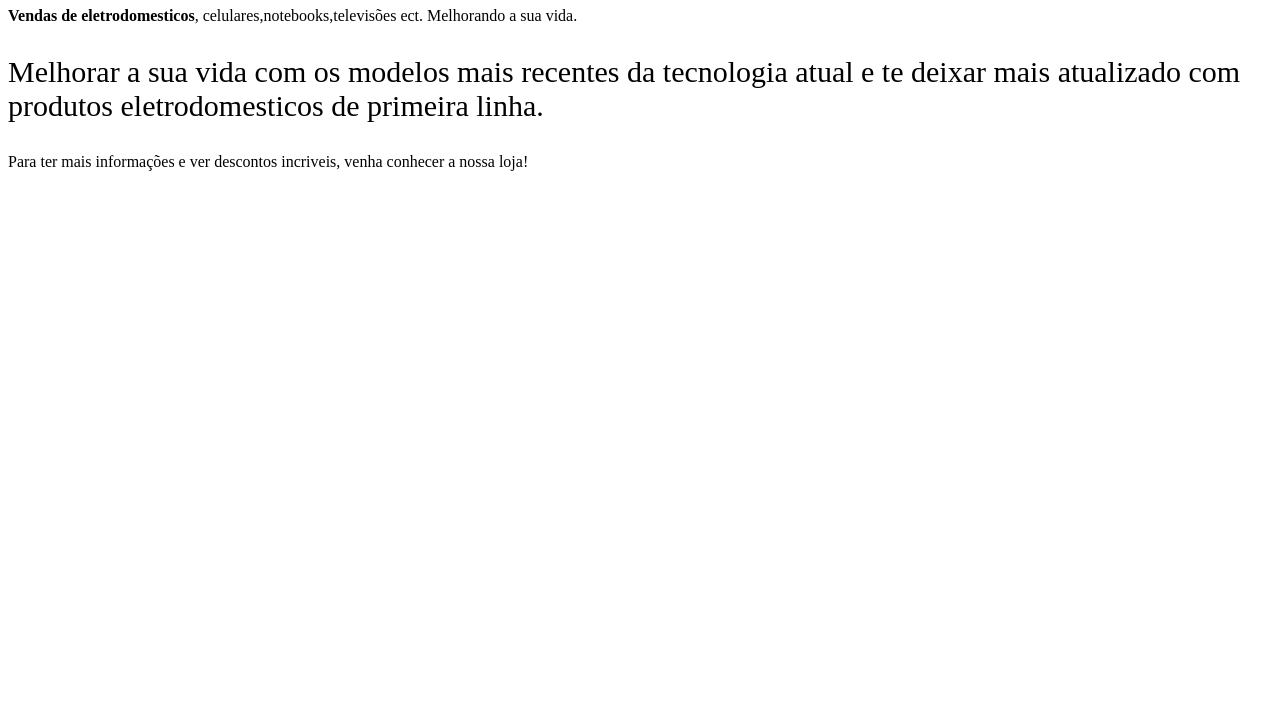
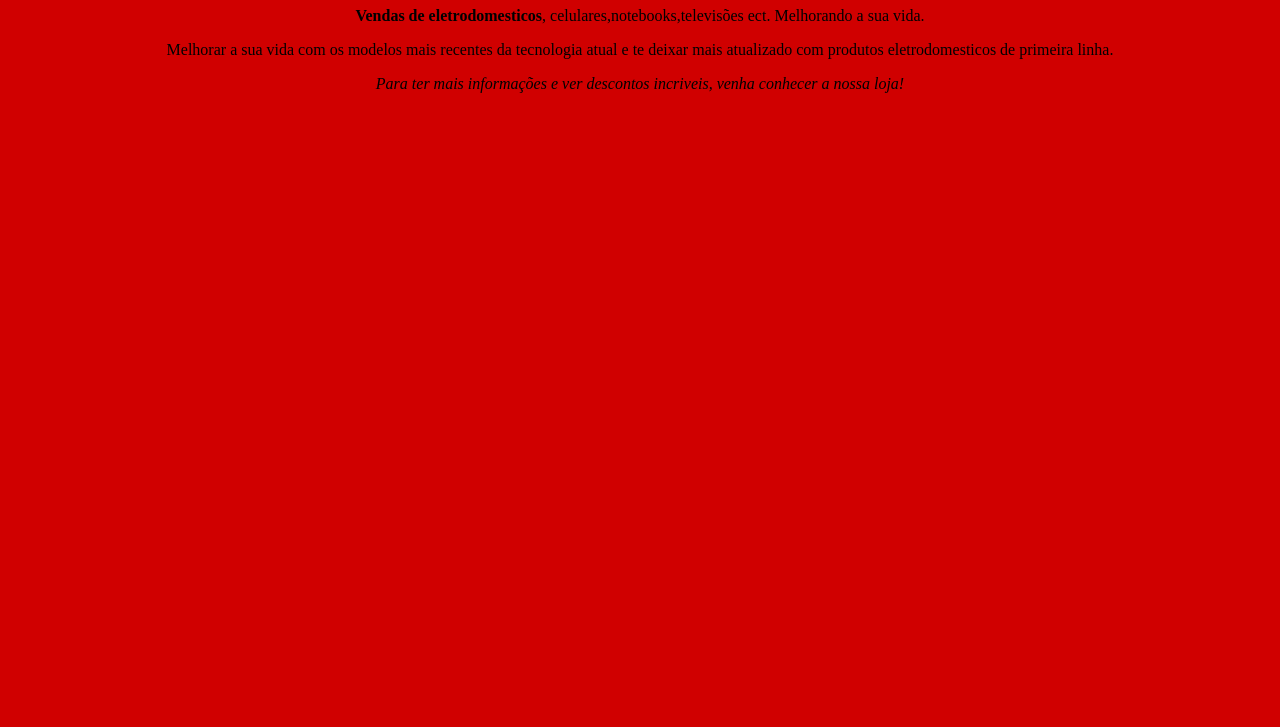
Before and after one commit to hzzin54/tancredo-1C-pensamentoComputacional, a plain HTML site: page Index.html in a window 1280 px wide. Shown: the part 73-800 px from the top of the page. Drawn offline with Linux system fonts and the light colour scheme.

Commit message:
atualizando cor do site

```diff
--- a/Index.html
+++ b/Index.html
@@ -4,18 +4,18 @@
     <meta charset='utf-8'>
     <meta http-equiv='X-UA-Compatible' content='IE=edge'>
     <title>PremiumEletron</title>
-
+   <link rel="stylesheet"  type="text/css" href="style.css">
 </head>
 <body>
-    <h1 style="text-align:center">PremiumEletron</h1>
+    <h1>PremiumEletron</h1>
 
     <p> <strong>Vendas de eletrodomesticos</strong>, celulares,notebooks,televisões ect.
         Melhorando a sua vida.</p>
 
-    <p style="font-size: 30px;">Melhorar a sua vida com os modelos mais recentes da tecnologia atual e te
+    <p> Melhorar a sua vida com os modelos mais recentes da tecnologia atual e te
     deixar mais atualizado com produtos eletrodomesticos de primeira linha.</p>
 
-   <p> Para ter mais informações e ver descontos incriveis, venha conhecer a nossa loja!</p>
+   <p id="slogan"> <em> Para ter mais informações e ver descontos incriveis, venha conhecer a nossa loja!</p>
 
 
 </body>
--- /dev/null
+++ b/style.css
@@ -0,0 +1,7 @@
+body{
+    text-align: center;
+    background: #d00000
+}
+#slogan{
+    font-size: 25px:
+}
```
